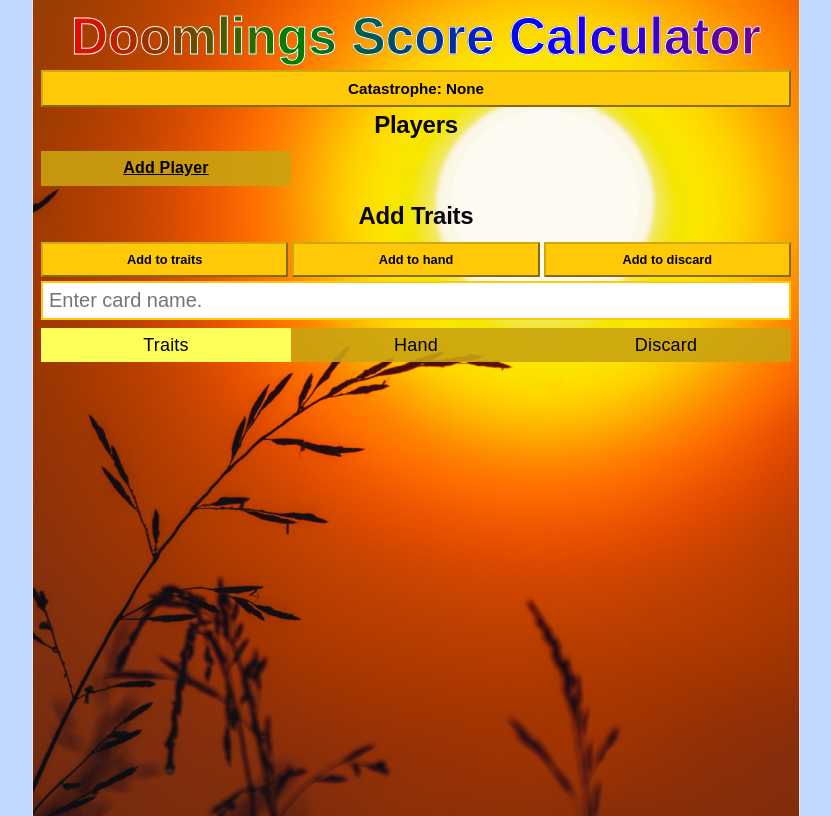
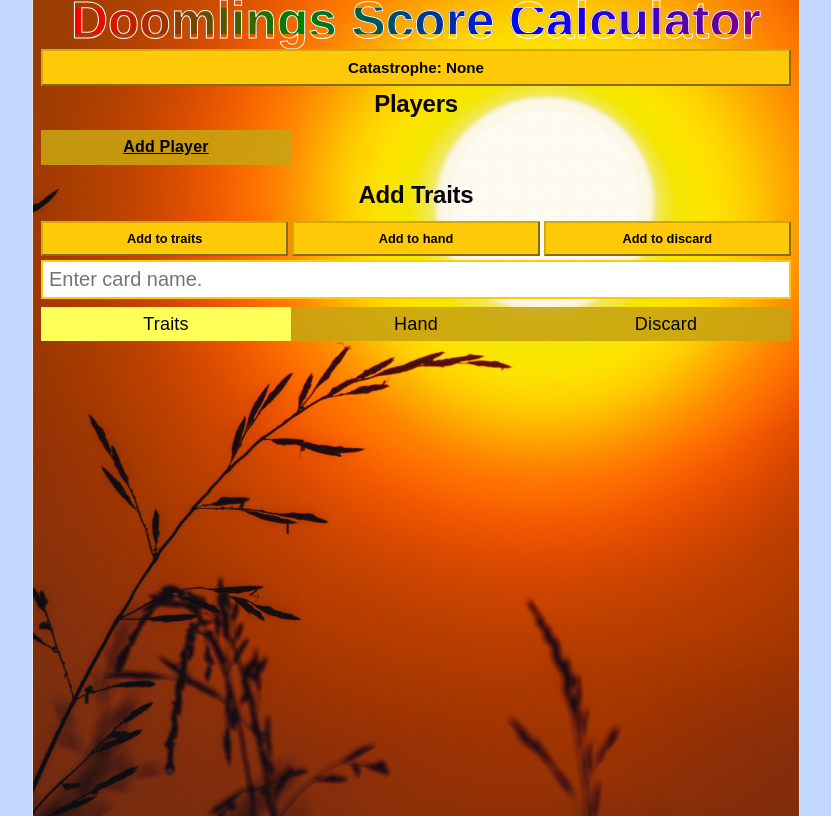
Before and after one commit to Wolf-EX/doomlings-score-tracker, a React (Vite) app: page / in a window 1280 px wide. Shown: the whole page, without its empty margins (224-1055 px from the left). Built offline with nearby package versions, Linux system fonts and the light colour scheme.

Commit message:
Improve trait list scaling to size of window

```diff
--- a/src/App.tsx
+++ b/src/App.tsx
@@ -24,7 +24,17 @@ export default function App() {
   useEffect(() => {
     setPlayers([]);
     checkScore([], selectedCatastrophe);
+
+    window.addEventListener('resize', resizeTraitList);
+
+    return () => {
+      window.removeEventListener('resize', resizeTraitList);
+    }
   }, []);
+
+  useEffect(() => {
+      resizeTraitList();
+  }, [players.length]);
 
   useEffect(() => {
     // move this to function that selects catastrophe instead(updates after page redraws)
@@ -36,6 +46,15 @@ export default function App() {
   useEffect(() => {
     setTraitList(() => players.length > 0 ? getTraitPile() : []);
   }, [players, selectedPlayer, selectedPile, discardPile]);
+
+  function resizeTraitList(): void {
+    console.log("resizeTraitList");
+    const scrollWindow: HTMLElement | null = document.getElementById("scrollWindow");
+    if(scrollWindow) {
+      const rect = scrollWindow.getBoundingClientRect();
+      scrollWindow.style.height = `${(window.innerHeight - rect.y - 8).toString()}px`;
+    }
+  }
 
   function getTraitPile(): string[] {
     switch(selectedPile) {
--- a/src/components/CardList.tsx
+++ b/src/components/CardList.tsx
@@ -8,7 +8,7 @@ type Props = {
 
 export default function CardList({traitList, removeFn}: Props) {
     return (
-        <ul className='scrollable'>
+        <ul id='scrollWindow' className='scrollable'>
         {
             traitList && traitList.map((traitId, index) => {
                 const traitName = traits.find(e => e.code === traitId.slice(0, 2))?.name;
--- a/src/index.css
+++ b/src/index.css
@@ -24,7 +24,7 @@
   --bg-url: url('./assets/sun-bg.jpg');
 
   --title-size: 7vw;
-  --title-padding: 2vh;
+  --title-padding: 0;
   font: 18px/145% var(--sans);
   letter-spacing: 0.18px;
   color-scheme: light dark;
@@ -39,56 +39,12 @@
   user-select: none;
   width: 100%;
 
-  @media (max-aspect-ratio: .5) {
-    /* --bg: red; */
-    --title-padding: 1vh 0;
-    --scroll-window-height: 50dvh;
-    @media (max-height: 800px) {
-      --scroll-window-height: 46dvh;
-    }
-    @media (801px <= height <= 898px) {
-      --scroll-window-height: 48vh;
-    }
-    @media (899px <= height <= 932px) {
-      --scroll-window-height: 50vh;
-    }
-  }
-
-  @media (.5 <= aspect-ratio <= .65) {
-    /* --bg: blue; */
-    --title-padding: 1vh 0;
-    --scroll-window-height: 36dvh;
-  }
-
-  @media (.65 <= aspect-ratio <= .74) {
-    /* --bg: green; */
-    --title-size: 7vw;
-    --scroll-window-height: 50dvh;
-    @media (1181px <= height <= 1200px) {
-      --scroll-window-height: 52vh;
-    }
-    @media (min-height: 1250px) {
-      --scroll-window-height: 52vh;
-    }
-  }
-
-  @media (.74 <= aspect-ratio <= 1) {
-    /* --bg: purple; */
-    --scroll-window-height: 38dvh;
-    @media (721px <= height <= 1299px) {
-      --scroll-window-height: 48vh;
-    }
-    @media (min-height: 1300px) {
-      --scroll-window-height: 50vh;
-    }
-  }
-
+  /* landscape aspect ratio */
   @media (min-aspect-ratio: 1) {
     /* --bg: yellow; */
     --title-size: 4vw;
     width: 60%;
     padding-inline: 20%;
-    --scroll-window-height: 40dvh;
   }
 }
 
```
